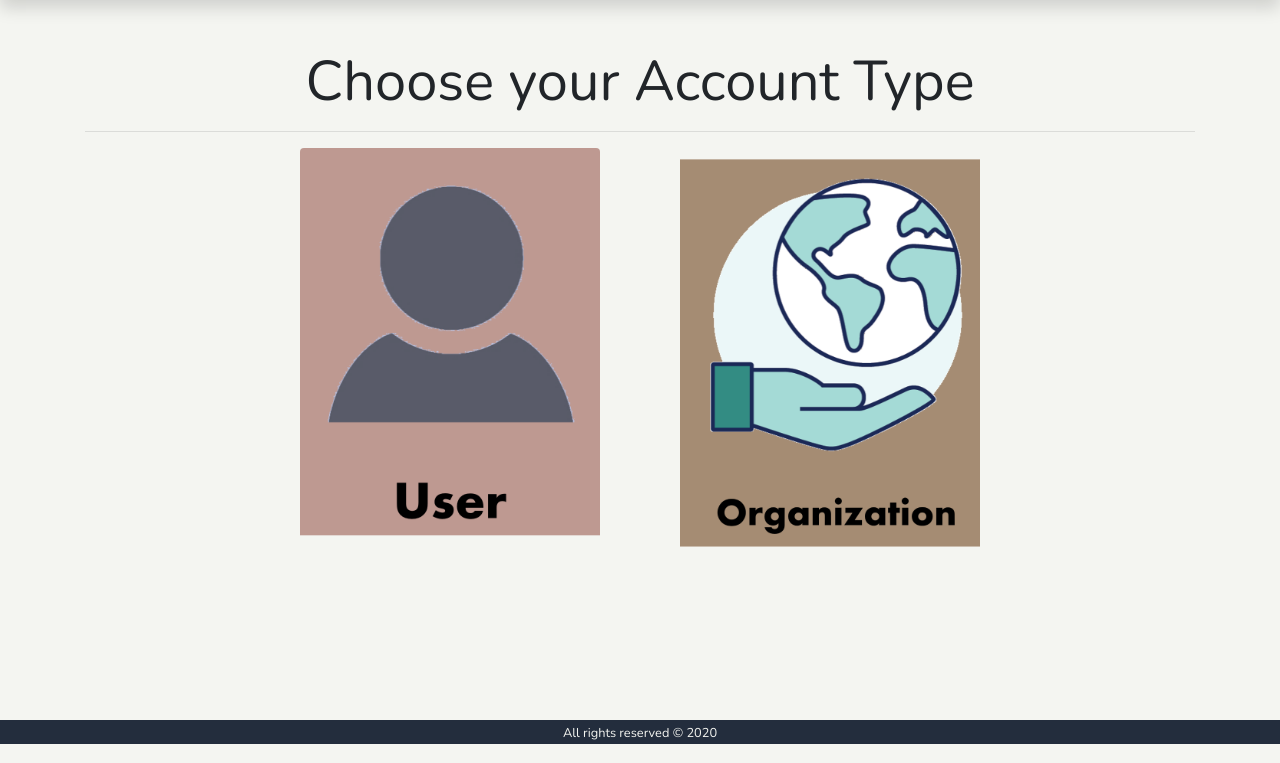
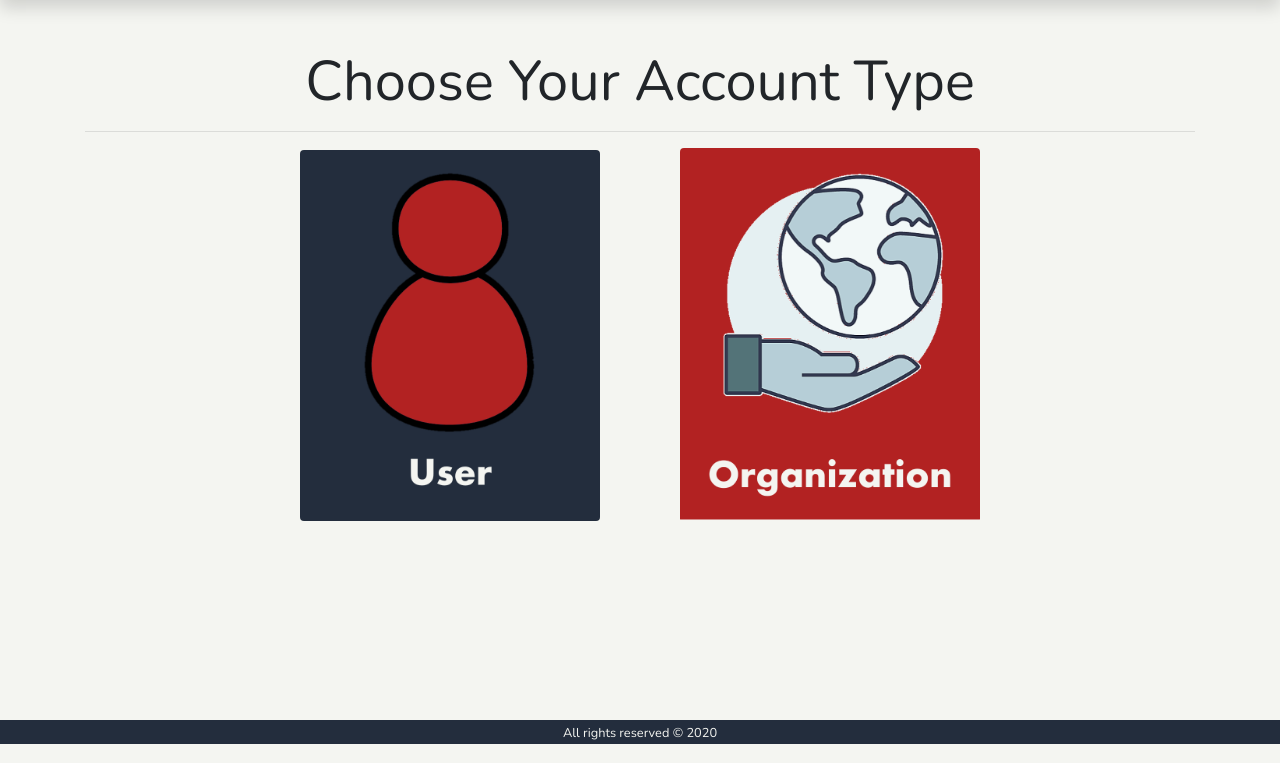
Before and after one commit to COE420Group4/Donation-Nation, a Flask app: page /login in a window 1280 px wide. Shown: the part 56-819 px from the top of the page. Run offline with Flask 2, Linux system fonts and the light colour scheme; some libraries are stand-ins or nearby versions.

Commit message:
Final GUI Update 2/2

```diff
--- a/assets/styles.css
+++ b/assets/styles.css
@@ -107,7 +107,7 @@ have a background size like that*/
 }
 
 .bgColorSchemeRed {
-  background-color: #EC3035
+  background-color: #b22222;
 }
 
 .bgColorSchemeBrown {
--- a/templates/login.html
+++ b/templates/login.html
@@ -53,17 +53,17 @@
 	{% else %}
 	<div class="row align-items-center">
 		<div class="col">
-			<p class="text-center display-4">Choose your Account Type</p>
+			<p class="text-center display-4">Choose Your Account Type</p>
 			<hr />
 		</div>
 	</div>
 	<div class="row justify-content-center align-items-center">
 		<div class="col-4">
-			<a href="/login?type=user"><img class="img-fluid rounded mx-auto d-block login-cards"
+			<a href="/login?type=user"><img class="img-fluid rounded mx-auto d-block login-cards card-size-login"
 					src="{{ url_for('static', filename='user.png') }}" /></a>
 		</div>
 		<div class="col-4">
-			<a href="/login?type=org"><img class="img-fluid rounded mx-auto d-block login-cards"
+			<a href="/login?type=org"><img class="img-fluid rounded mx-auto d-block login-cards card-size-login"
 					src="{{ url_for('static', filename='org.png') }}" /></a>
 		</div>
 	</div>
--- a/templates/register.html
+++ b/templates/register.html
@@ -287,7 +287,7 @@
 		{% else %}
 		<div class="row align-items-center">
 			<div class="col">
-				<p class="text-center display-4">Choose your Account Type</p>
+				<p class="text-center display-4">Choose Your Account Type</p>
 				<hr />
 			</div>
 		</div>
```
Also changed, not shown: assets/org.png, assets/user.png.
